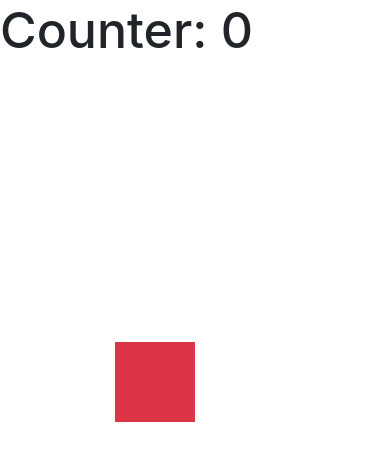
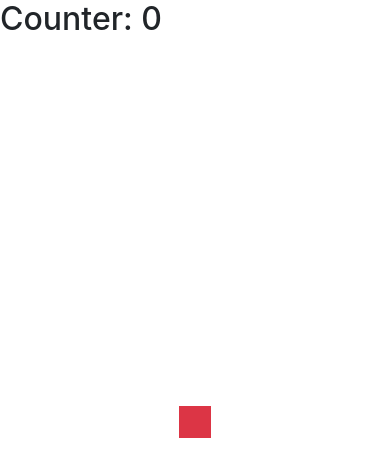
Before and after one commit to ningaro/browser-clicker, a plain HTML site: page index.html in a window 390 px wide. Drawn offline with nearby package versions, Linux system fonts and the light colour scheme.

Commit message:
Mobile version :+1:

```diff
--- a/assets/css/main.css
+++ b/assets/css/main.css
@@ -1,10 +1,10 @@
 /* Small devices (landscape phones, less than 768px) */
 @media (min-width: 320px) and (max-width: 999px) {
   .click-bl {
-    width: 5em;
-    height: 5em;
-    margin-top: -5em;
-    margin-left: -5em;
+    width: 2em;
+    height: 2em;
+    margin-top: -1em;
+    margin-left: -1em;
     top: 50%;
     left: 50%;
     position: fixed;
@@ -15,7 +15,7 @@
   }
 
   .Mytext {
-    font-size: 50px;
+    font-size: 2rem;
   }
 }
 
--- a/index.html
+++ b/index.html
@@ -55,7 +55,7 @@
       //Проверка на первый клик
       if (GameStatus == 0) {
 
-        $(".Timer").html('\n Timer: <div class="timer-time">15.0</div>')
+        $(".timer").html('\n Timer: <div class="timer-time">15.0</div>')
 
         //Установка таймера
         var timerId = setInterval(function() {
```
